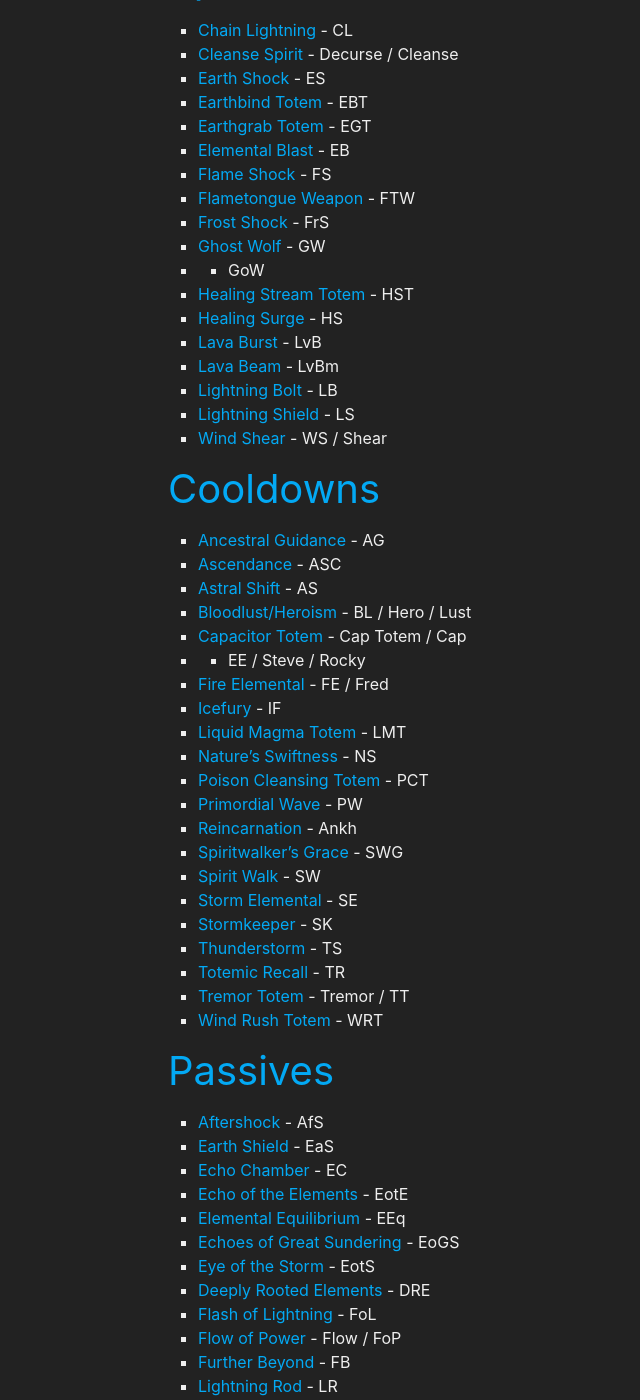
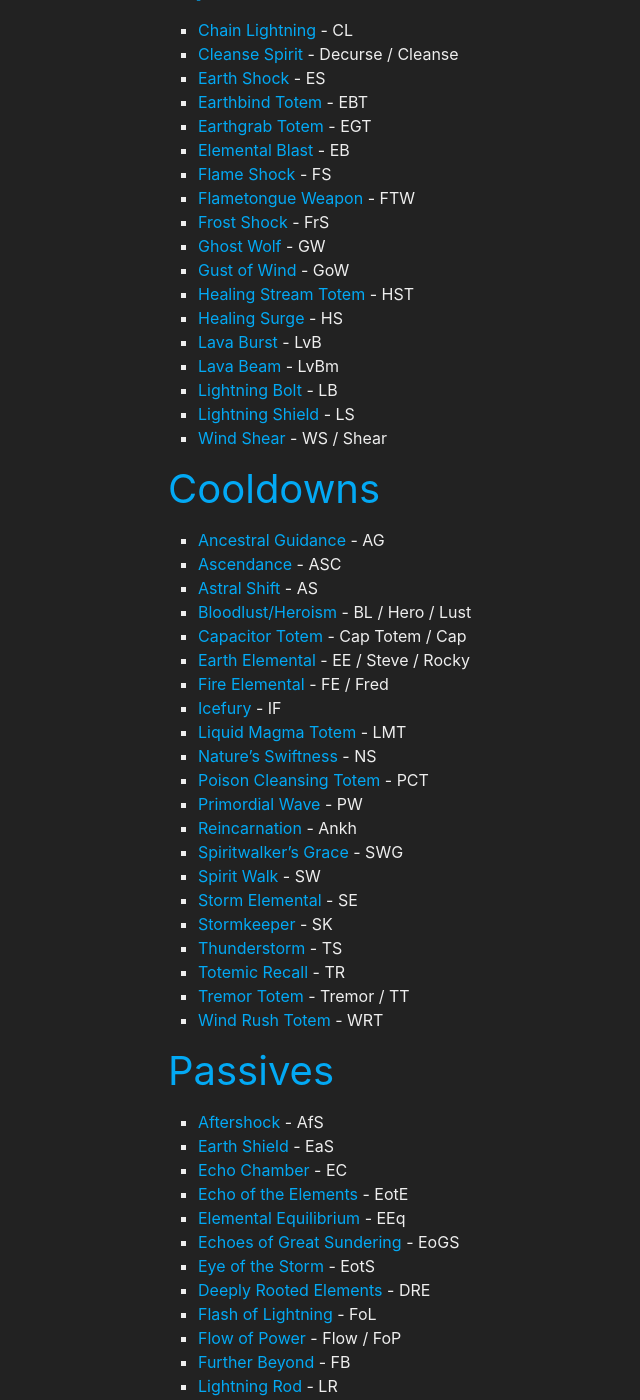
Before and after one commit to stormearthandlava/stormearthandlava.github.io, a Jekyll site: the page built from blog/_posts/2023-01-23-ele101.md, in a window 1280 px wide and 1400 px high, scrolled down 441 px. Shown: the whole window, without its empty margins (132-772 px from the left). Built offline with Jekyll 4.4.1, drawn with Linux system fonts in a browser that asks for light colours; a script that is not in the unit is left out; some of the changed lines change nothing that is shown; some of the changed text lies outside the part shown.

Commit message:
Update 2023-01-23-ele101.md

```diff
--- a/blog/_posts/2023-01-23-ele101.md
+++ b/blog/_posts/2023-01-23-ele101.md
@@ -25,7 +25,7 @@ alternatively seek out an Elemental MVP or Moderator on the [Earthshrine Discord
 - {{ site.data.spell.ftw }} - FTW
 - {{ site.data.spell.frs }} - FrS
 - {{ site.data.spell.ghost_wolf }} - GW
-- {{ site.data.spell.gow }} - GoW
+- {{ site.data.talent.gow }} - GoW
 - {{ site.data.talent.healing_stream_totem }} - HST
 - {{ site.data.spell.healing_surge }} - HS
 - {{ site.data.spell.lvb }} - LvB
@@ -41,7 +41,7 @@ alternatively seek out an Elemental MVP or Moderator on the [Earthshrine Discord
 - {{ site.data.spell.as }} - AS
 - {{ site.data.spell.bl }} - BL / Hero / Lust
 - {{ site.data.talent.capacitor_totem }} - Cap Totem / Cap
-- {{ site.data.spell.ee }} - EE / Steve / Rocky
+- {{ site.data.talent.ee }} - EE / Steve / Rocky
 - {{ site.data.talent.fe }} - FE / Fred
 - {{ site.data.talent.if }} - IF
 - {{ site.data.talent.lmt }} - LMT
@@ -77,7 +77,7 @@ alternatively seek out an Elemental MVP or Moderator on the [Earthshrine Discord
 - {{ site.data.talent.mst }} - MST
 - {{ site.data.talent.mote }} - MotE
 - {{ site.data.talent.mwf }} - MWF
-- {{ site.data.talent.ng }} - NG
+- {{ site.data.talent.natures_guardian }} - NG
 - {{ site.data.talent.potm }} - PotM
 - {{ site.data.talent.pe }} - PE
 - {{ site.data.talent.ps }} - PS / Psurge
```
